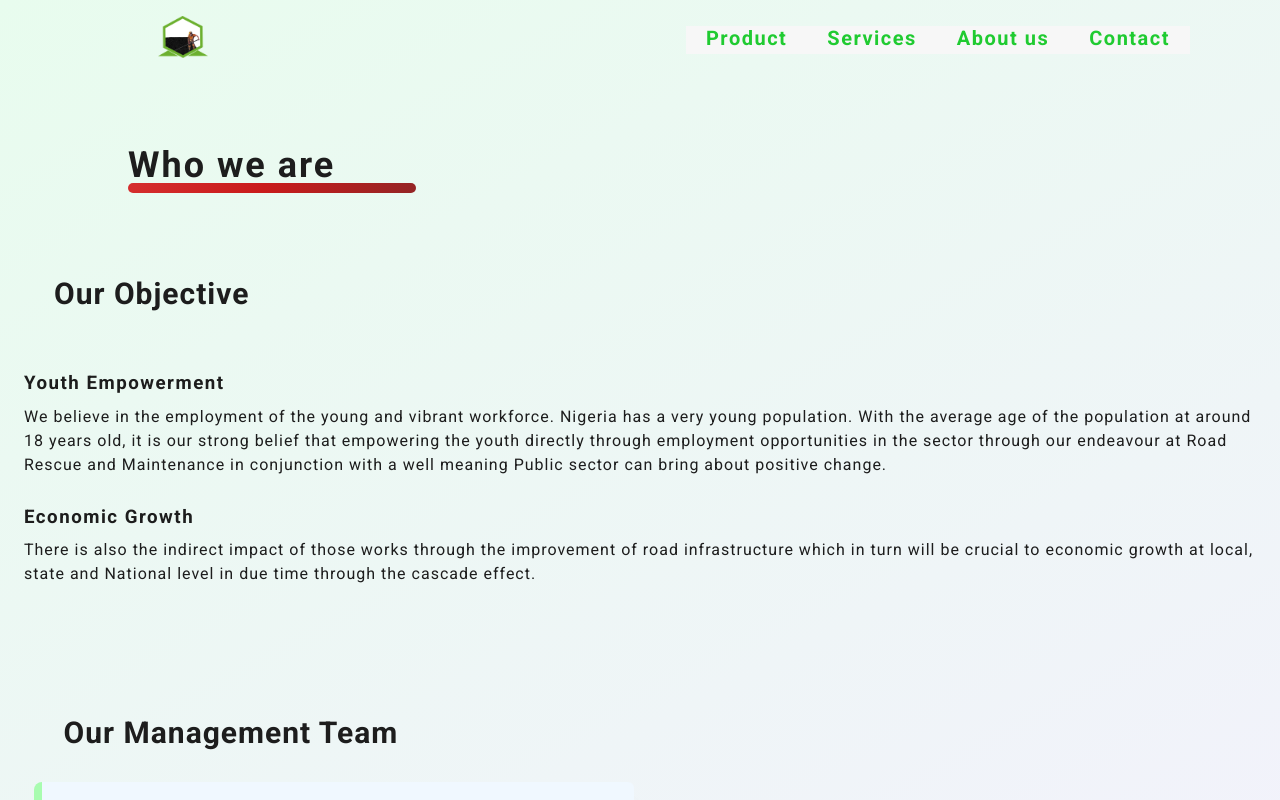
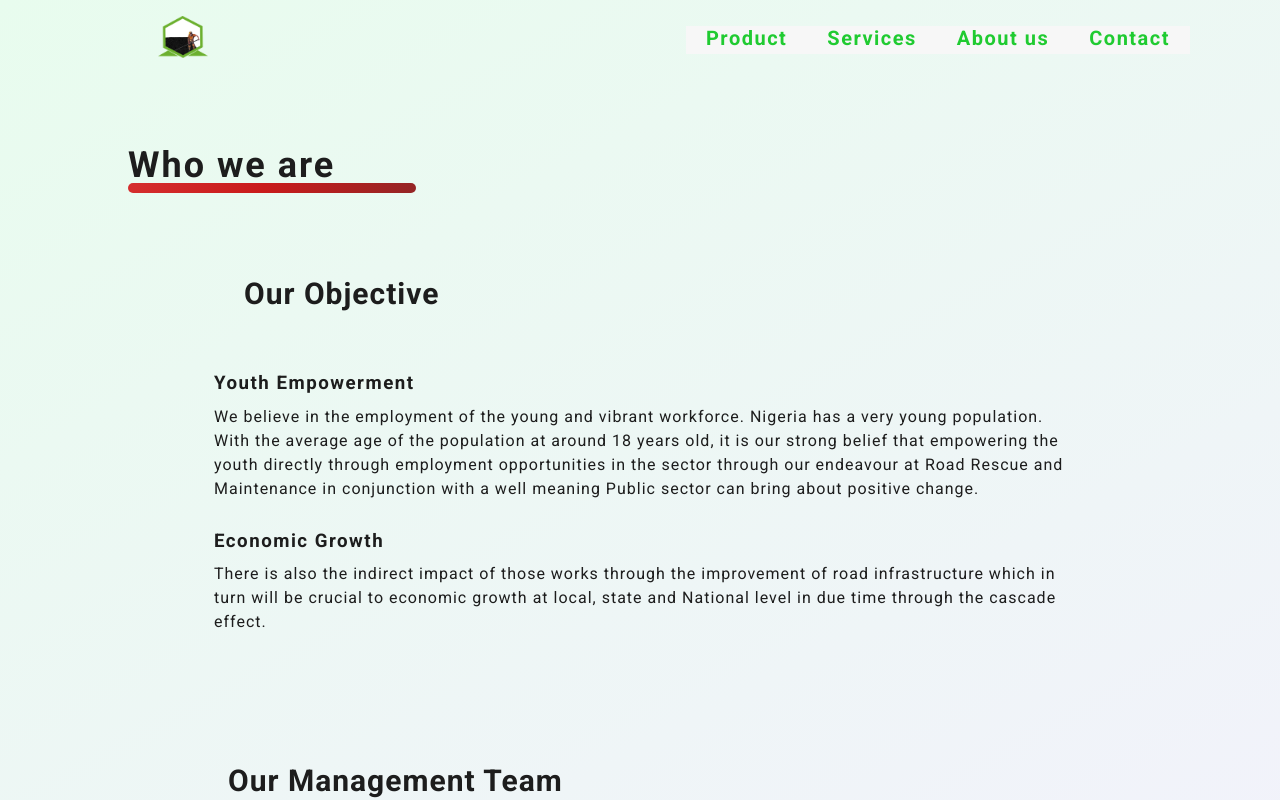
Before and after one commit to abeonweb/road-rescue-site, a React (Create React App) app: page /road-rescue-site/about in a window 1280 px wide. Shown: the top 800 px of the page. Built offline with nearby package versions, Linux system fonts and the light colour scheme.

Commit message:
center the about page

```diff
--- a/src/css/About.css
+++ b/src/css/About.css
@@ -19,6 +19,13 @@
 }
 
 /* =============== LAYOUT ================ */
+
+.section__about,
+.section__management{
+    max-width: 900px;
+    margin: 0 auto;
+}
+
 .section__management{
     padding: 3.5em 0.5em 3.5em;
 }
```
